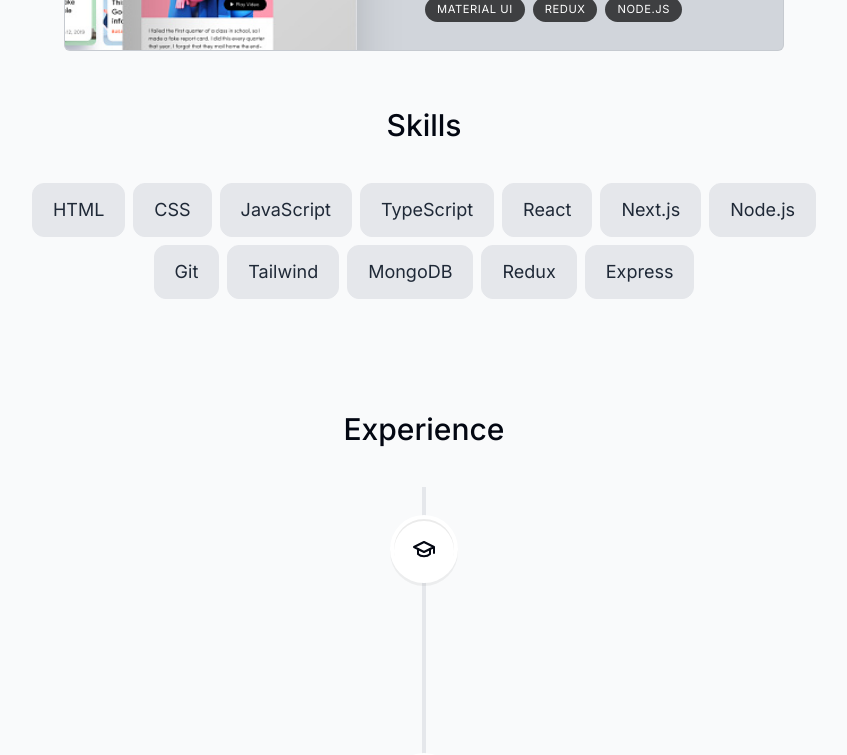
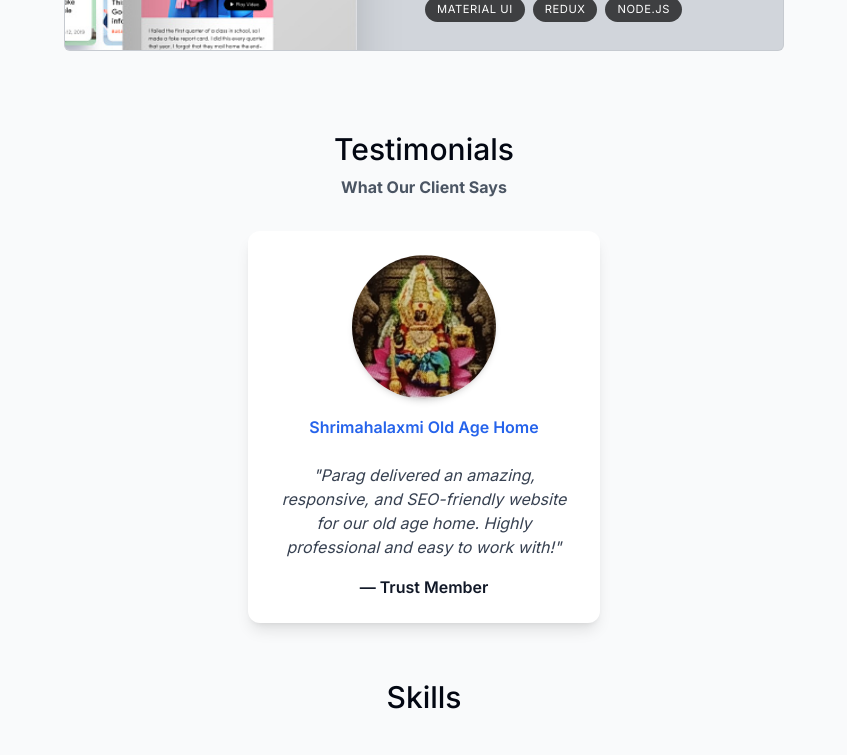
Before and after one commit to paragborkar/portfolio, a Next.js app: page / in a window 1280 px wide. Shown: the part 1380-2135 px from the top of the page, without its empty margins (216-1063 px from the left). Built offline with nearby package versions, Linux system fonts and the light colour scheme.

Commit message:
Added Testimonials Section

```diff
--- a/app/page.tsx
+++ b/app/page.tsx
@@ -1,6 +1,7 @@
 import About from "@/components/about";
 import Contact from "@/components/contact";
 import Experience from "@/components/experience";
+import FreelanceProject from "@/components/freelanceproject";
 import Intro from "@/components/intro";
 import Projects from "@/components/project";
 import Skills from "@/components/skills";
@@ -12,6 +13,7 @@ export default function Home() {
         <Intro />
         <About />
         <Projects/>
+        <FreelanceProject/>
         <Skills/>
         <Experience/>
         <Contact/>
--- /dev/null
+++ b/components/freelanceproject.tsx
@@ -0,0 +1,43 @@
+"use client"
+import React from "react";
+import { motion } from "framer-motion";
+
+const FreelanceProject = () => {
+  const testimonial =
+    "Parag delivered an amazing, responsive, and SEO-friendly website for our old age home. Highly professional and easy to work with!";
+
+  return (
+    <motion.section
+      className="mt-[10vh] scroll-mt-28 max-w-sm mx-auto px-4"
+      initial={{ opacity: 0, y: 100 }}
+      animate={{ opacity: 1, y: 0 }}
+      transition={{ delay: 0.5 }}
+      id="testimonial"
+    >
+      <h2 className="text-3xl font-medium capitalize text-center mb-2">Testimonials</h2>
+      <p className="text-center text-gray-600 mb-8 font-bold">What Our Client Says</p>
+
+      <div className="bg-white rounded-xl shadow-lg p-6 flex flex-col items-center text-center">
+        <img
+          src="/logo.jpeg"
+          alt="Shrimahalaxmi Old Age Home Logo"
+          className="w-36 h-36 rounded-full object-cover mb-4 shadow-md"
+        />
+        <a
+          href="https://www.shrimahalaxmioldagehome.org/"
+          target="_blank"
+          rel="noopener noreferrer"
+          className="text-blue-600 hover:underline font-semibold mb-6"
+        >
+          Shrimahalaxmi Old Age Home
+        </a>
+        <p className="text-gray-700 italic max-w-xs">
+          "{testimonial}"
+        </p>
+        <p className="mt-4 font-semibold text-gray-900">— Trust Member</p>
+      </div>
+    </motion.section>
+  );
+};
+
+export default FreelanceProject;
--- a/lib/data.ts
+++ b/lib/data.ts
@@ -17,6 +17,10 @@ export const links = [
   {
     name: "Projects",
     hash: "#projects",
+  },
+  {
+    name: "Testimonials",
+    hash: "#testimonial",
   },
   {
     name: "Skills",
```
Also changed, not shown: public/logo.jpeg (added).
